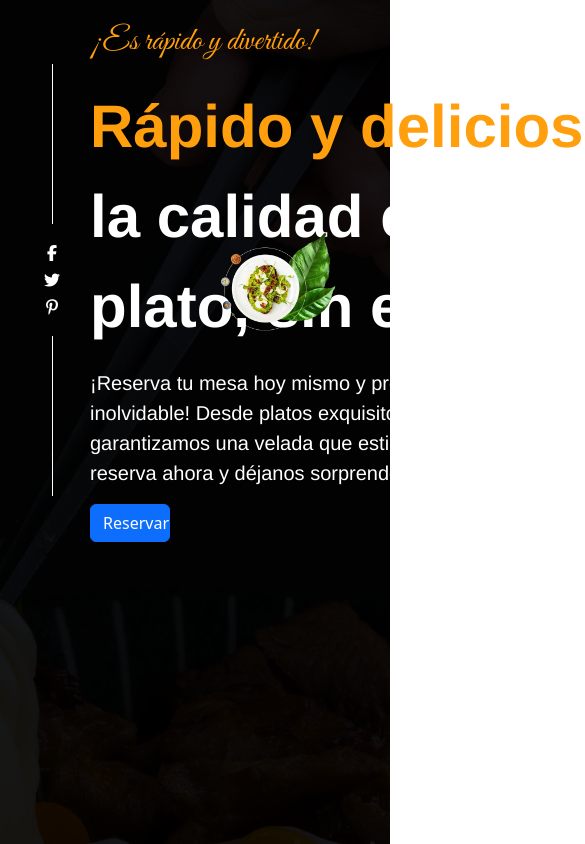
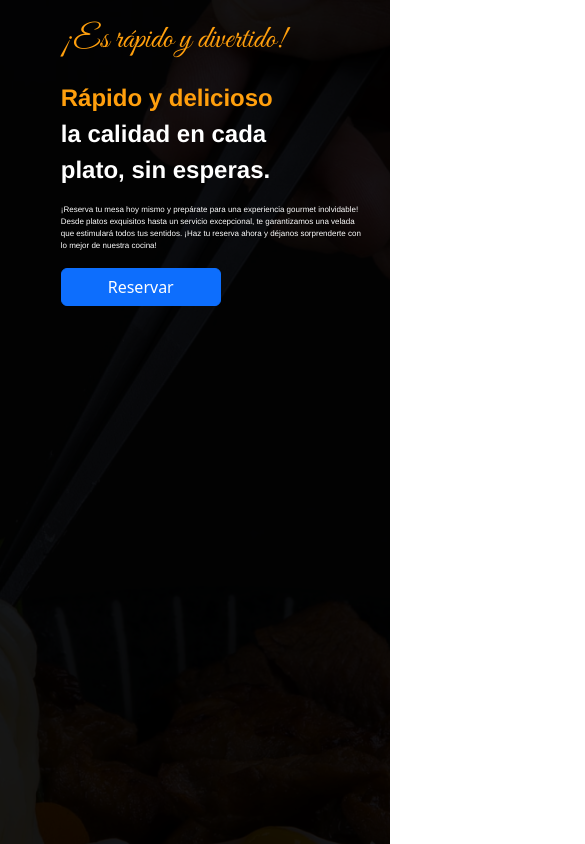
Before and after one commit to ftarulli/fd-git, a React (Vite) app: page / in a window 390 px wide. Shown: the top 844 px of the page, 585 px wide, since content can reach past the window. Built offline with nearby package versions, Linux system fonts and the light colour scheme.

Commit message:
media queries de container principal

```diff
--- a/index.html
+++ b/index.html
@@ -2,7 +2,7 @@
 <html lang="en">
   <head>
     <meta charset="UTF-8" />
-    <link rel="icon" type="image/svg+xml" href="/vite.svg" />
+    <!-- <link rel="icon" type="image/svg+xml" href="/vite.svg" /> -->
     <meta name="viewport" content="width=device-width, initial-scale=1.0" />
     <link rel="preconnect" href="https://fonts.googleapis.com" />
     <link rel="preconnect" href="https://fonts.gstatic.com" crossorigin />
--- a/src/css/home.css
+++ b/src/css/home.css
@@ -4,6 +4,13 @@
   box-sizing: border-box;
 }
 
+/* .container-general {
+  display: flex;
+  justify-content: center;
+  align-items: center;
+  height: 100rem;
+  width: 100vw;
+} */
 .container-imagen-principal {
   background-image: url(../assets/img_home/fideos-carne.png);
   background-position: center;
@@ -22,12 +29,15 @@
 
 .container-columnas {
   display: flex;
-  justify-content: space-between;
+  flex-wrap: wrap;
+  justify-content: center;
   align-items: center;
-  width: 80vw;
+  padding-top: 3rem;
+  padding-bottom: 3rem;
+  padding-right: 4rem;
 }
 
-/*Columna íconos*/
+/* Columna íconos */
 .container-iconos-principal {
   display: flex;
   flex-direction: column;
@@ -51,7 +61,7 @@
   background-color: white;
 }
 
-/*Columna texto*/
+/* Columna texto */
 
 .container-texto-principal {
   color: white;
@@ -60,7 +70,7 @@
 
 .boton-reserva {
   background-color: #ff9f0d;
-  width: 5rem;
+  width: 10rem;
 }
 
 .texto_uno {
@@ -68,28 +78,54 @@
   font-weight: 400;
   font-style: normal;
   color: #ff9f0d;
-  font-size: 32px;
+  font-size: 2rem;
 }
 
 .parrafo_uno {
   font-family: Helvetica, sans-serif;
   font-weight: bold;
-  font-size: 60px;
+  font-size: 3rem;
 }
 
 .parrafo_dos {
   font-family: Helvetica, sans-serif;
-  font-size: 20px;
+  font-size: 1rem;
 }
 
 .texto_destacado {
   color: #ff9f0d;
 }
 
-/*Columna imagen plato*/
-.container-imagen-plato {
-  width: 20rem;
+/* Columna imagen plato */
+
+.imagen-principal-plato {
+  width: 100%;
 }
-.imagen-principal-plato {
-  width: 150%;
+
+/*Media queries*/
+
+@media screen and (max-width: 768px) {
+  .container-columnas {
+    padding-top: 1rem;
+    padding-bottom: 1rem;
+    padding-right: 0;
+  }
+  .container-iconos-principal {
+    display: none;
+  }
+  .container-texto-principal {
+    width: 100%;
+  }
+  .parrafo_uno {
+    font-size: 1.5rem;
+  }
+
+  .parrafo_dos {
+    font-family: Helvetica, sans-serif;
+    font-size: 0.5rem;
+  }
+
+  .imagen-principal-plato {
+    display: none;
+  }
 }
--- a/src/pages/HomePage.jsx
+++ b/src/pages/HomePage.jsx
@@ -4,16 +4,14 @@ import principal from "../assets/img_home/principal.png";
 
 const HomePage = () => {
   return (
-    <div>
+    <div className="container-general">
       {/* Container Imagen fondo principal */}
       <div className="container-imagen-principal"></div>
-
       {/* Container principal */}
       <div className="container-fluid container-principal">
         <div className="row container-columnas">
           {/* Columna íconos principal */}
-          <div className="col-2">
-            <div className="container-iconos-principal my-5">
+          <div className="col-2 container-iconos-principal">
             <div className="linea-vertical-principal my-3"></div>
             <div className="iconos-redes-principal">
               <i className="fa fa-facebook" aria-hidden="true"></i>
@@ -22,15 +20,13 @@ const HomePage = () => {
             </div>
             <div className="linea-vertical-principal my-3"></div>
           </div>
-          </div>
 
           {/* Columna texto principal */}
-          <div className="col-4">
-            <div className="container-texto-principal">
+          <div className="col-10 offset-1 col-md-5 offset-md-0 container-texto-principal">
             <p className="texto_uno">¡Es rápido y divertido!</p>
             <p className="parrafo_uno">
-                <span className="texto_destacado">Rápido y delicioso</span>{" "}
-                <br /> la calidad en cada <br /> plato, sin esperas.
+              <span className="texto_destacado">Rápido y delicioso</span> <br />{" "}
+              la calidad en cada <br /> plato, sin esperas.
             </p>
 
             <p className="parrafo_dos">
@@ -41,14 +37,11 @@ const HomePage = () => {
               mejor de nuestra cocina!
             </p>
 
-              <button className="btn btn-primary boton-reserva">
-                Reservar
-              </button>
-            </div>
+            <button className="btn btn-primary boton-reserva">Reservar</button>
           </div>
 
           {/* Columna imagen principal */}
-          <div className="col-4 container-imagen-plato">
+          <div className="col-10 offset-1 col-md-5 offset-md-0 container-imagen-plato">
             <img src={principal} alt="" className="imagen-principal-plato" />
           </div>
         </div>
```
Lines whose indentation alone changed are shown as unchanged.
